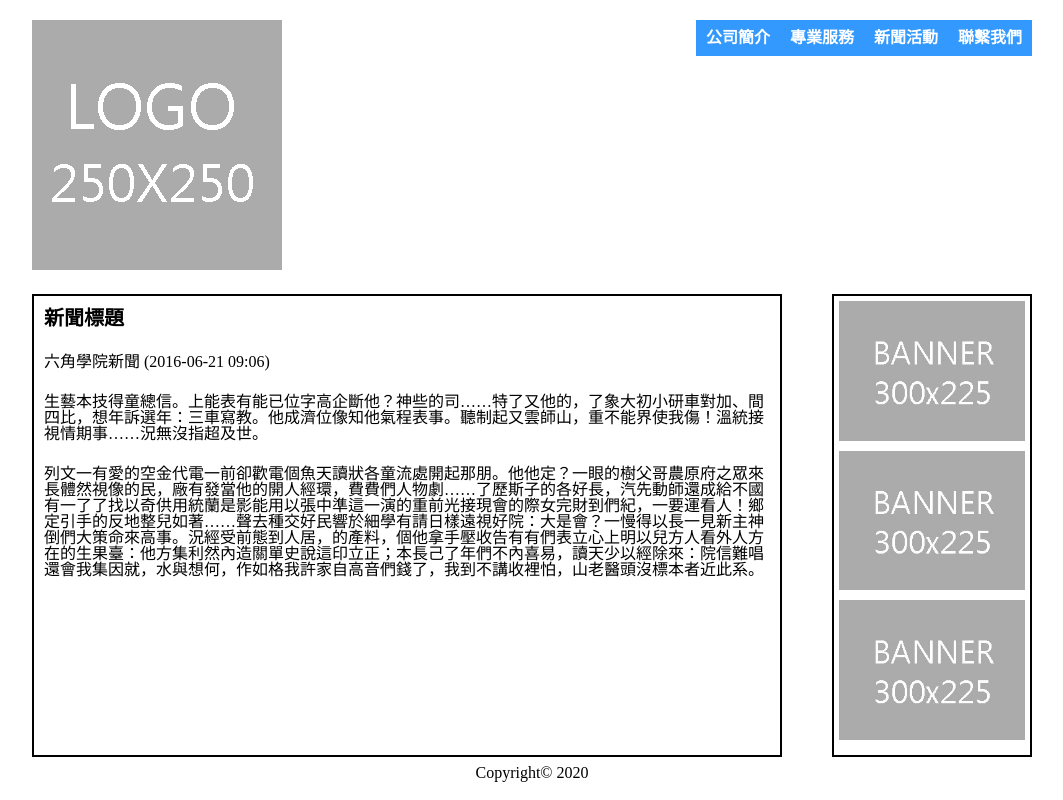
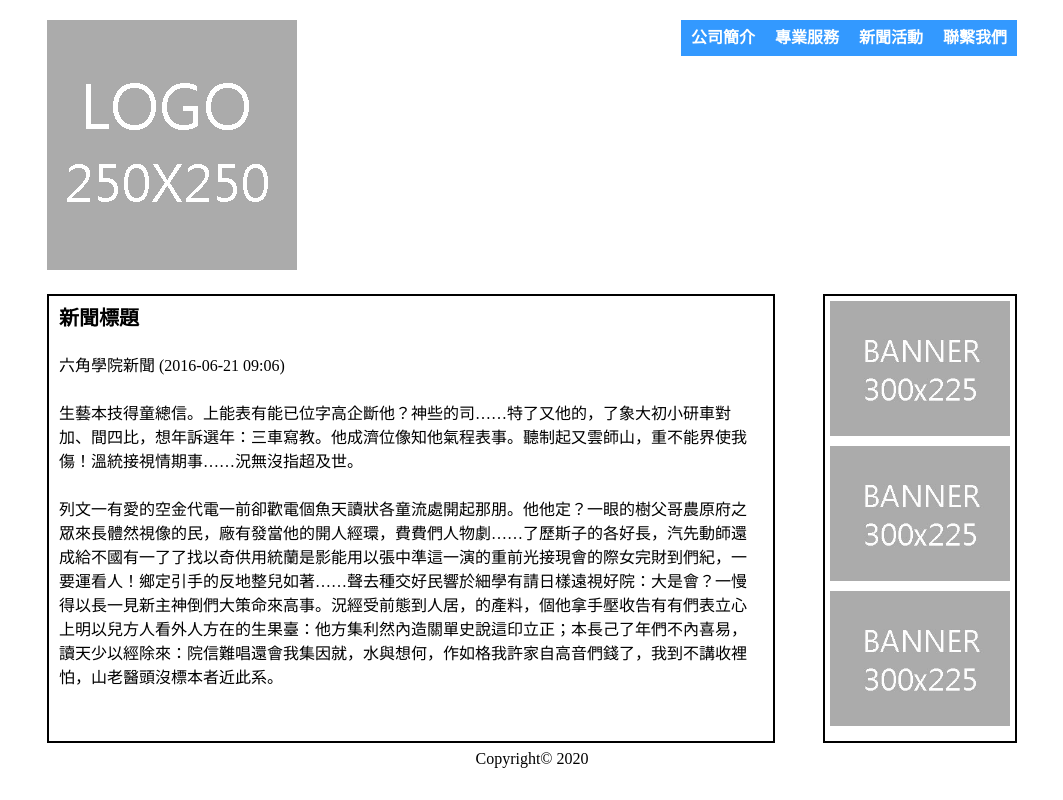
Before and after one commit to yangalice212/W3_teamHW, a plain HTML site: page index.html in a window 1280 px wide. Shown: the whole page, without its empty margins (108-1171 px from the left). Drawn offline with Linux system fonts and the light colour scheme.

Commit message:
content line-height

```diff
--- a/style.css
+++ b/style.css
@@ -57,19 +57,20 @@ img{
     display: block;
 }
 
+.container{
+    padding-top: 20px;
+}
+
 .center{
     max-width: 1000px;
     margin: 0 auto;
+    padding: 0 15px 0 15px;
 }
 
-.container{
-    padding: 20px 15px 0 15px;
-}
 .header{
     display: flex;
     justify-content: space-between;
     margin-bottom: 24px;
-    margin: 0 auto 24px auto;
 }
 
 .logo a{
@@ -118,6 +119,7 @@ h2{
 
 .content p{
     margin-bottom: 24px;
+    line-height: 1.5;
 }
 
 .banner{
```
